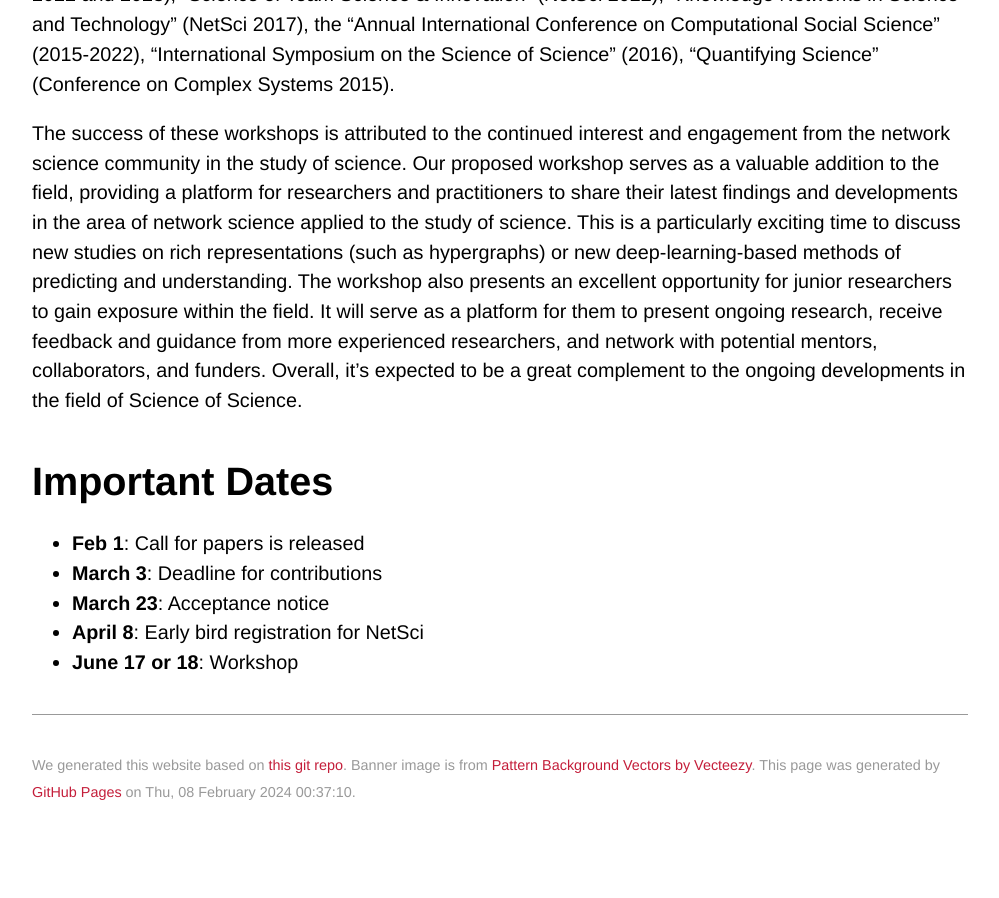
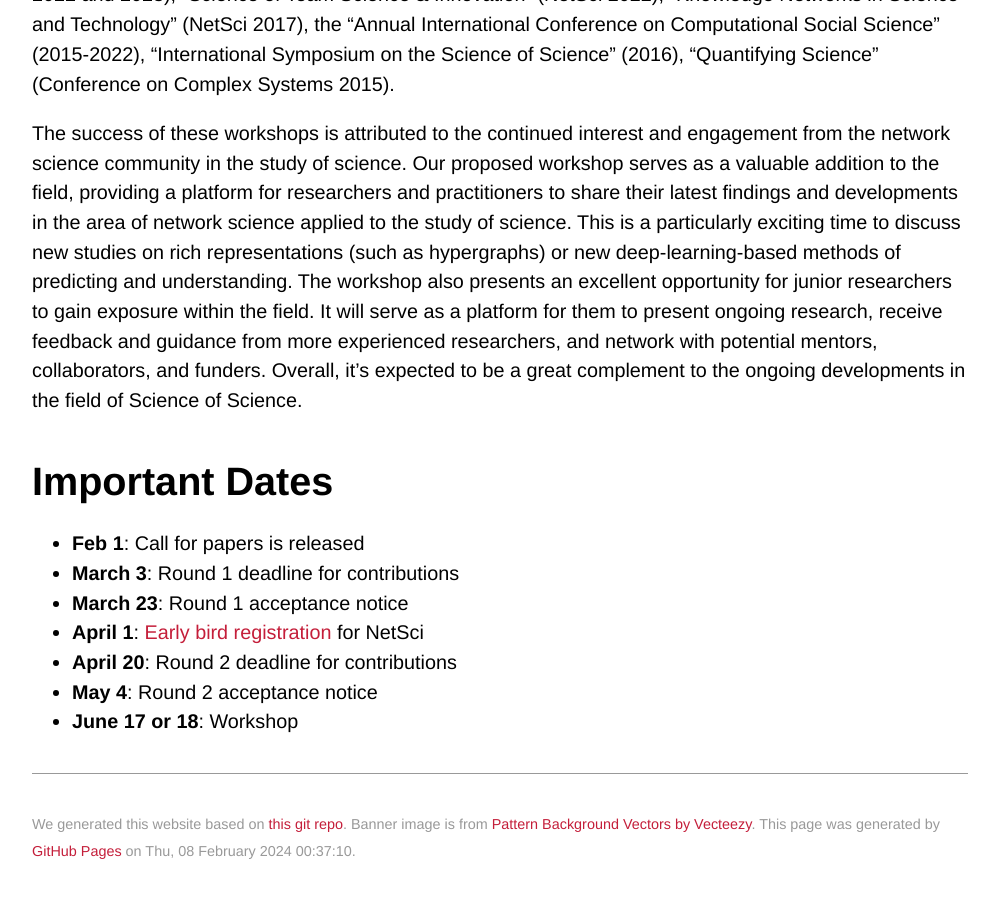
Before and after one commit to netscisci/netscisci.github.io, a Jekyll site: the page built from index.md, in a window 1280 px wide and 900 px high, scrolled down 1362 px. Shown: the whole window, without its empty margins (140-1139 px from the left). Built offline with Jekyll 4.4.1, drawn with Linux system fonts in a browser that asks for light colours; some web fonts are replaced; our own code applies the rules of GitHub Pages for plain Markdown files; before the commit the page ends 2203 px from its top, so only the background shows below that.

Commit message:
edit dates on index.md

```diff
--- a/index.md
+++ b/index.md
@@ -22,7 +22,9 @@ The success of these workshops is attributed to the continued interest and engag
 # Important Dates
 
 - **Feb 1**: Call for papers is released
-- **March 3**: Deadline for contributions
-- **March 23**: Acceptance notice
-- **April 8**: Early bird registration for NetSci
+- **March 3**: Round 1 deadline for contributions
+- **March 23**: Round 1 acceptance notice
+- **April 1**: [Early bird registration](https://netsci2024.com/en/participate/registration) for NetSci
+- **April 20**: Round 2 deadline for contributions
+- **May 4**: Round 2 acceptance notice
 - **June 17 or 18**: Workshop
```
